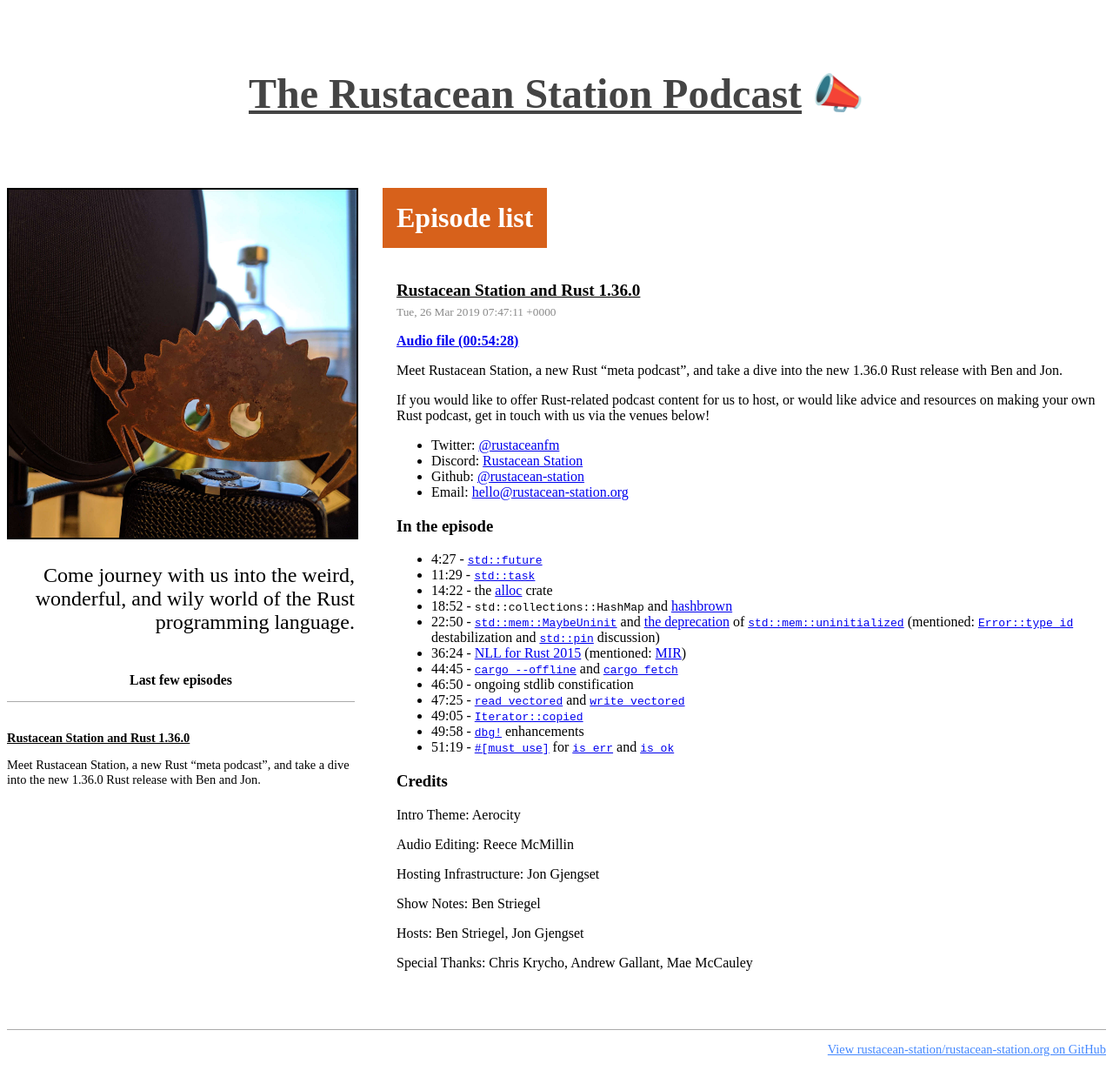
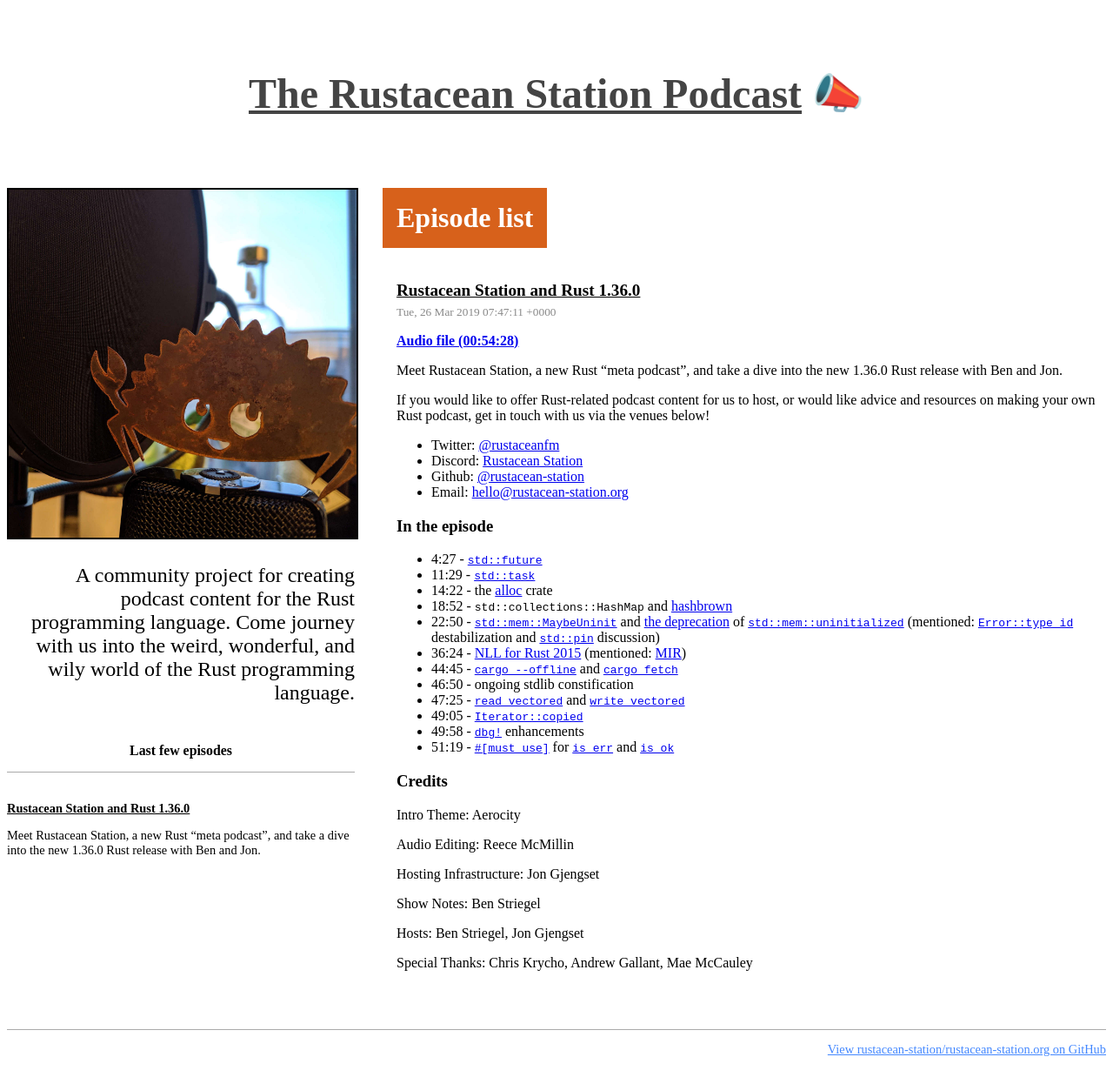
Before and after one commit to rustacean-station/rustacean-station.org, a Jekyll site: the page built from index.html, in a window 1280 px wide. Shown: the whole page at 87% size. Built offline with Jekyll 4.4.1, drawn with Linux system fonts in a browser that asks for light colours.

Commit message:
Better subtitle

```diff
--- a/_config.yml
+++ b/_config.yml
@@ -1,7 +1,7 @@
 title: "Rustacean Station"
 author: "Rustacean Station"
 email: podcast@rustacean-station.org
-subtitle: "A Rust Meta-Podcast"
+subtitle: "A community project for creating podcast content for the Rust programming language."
 description: "Come journey with us into the weird, wonderful, and wily world of the Rust programming language."
 lang: en-us
 collections:
--- a/_layouts/default.html
+++ b/_layouts/default.html
@@ -21,7 +21,7 @@
 				 "
 				 src="/images/artwork-4x.jpg"
 				/>
-				<p>{{ site.description | default: site.github.project_tagline }}</p>
+				<p>{{ site.subtitle }} {{ site.description }}</p>
 
 				<div id="recent" class="box">
 				<h2>Last few episodes</h2>
```
Also changed, not shown: 1 other file.
